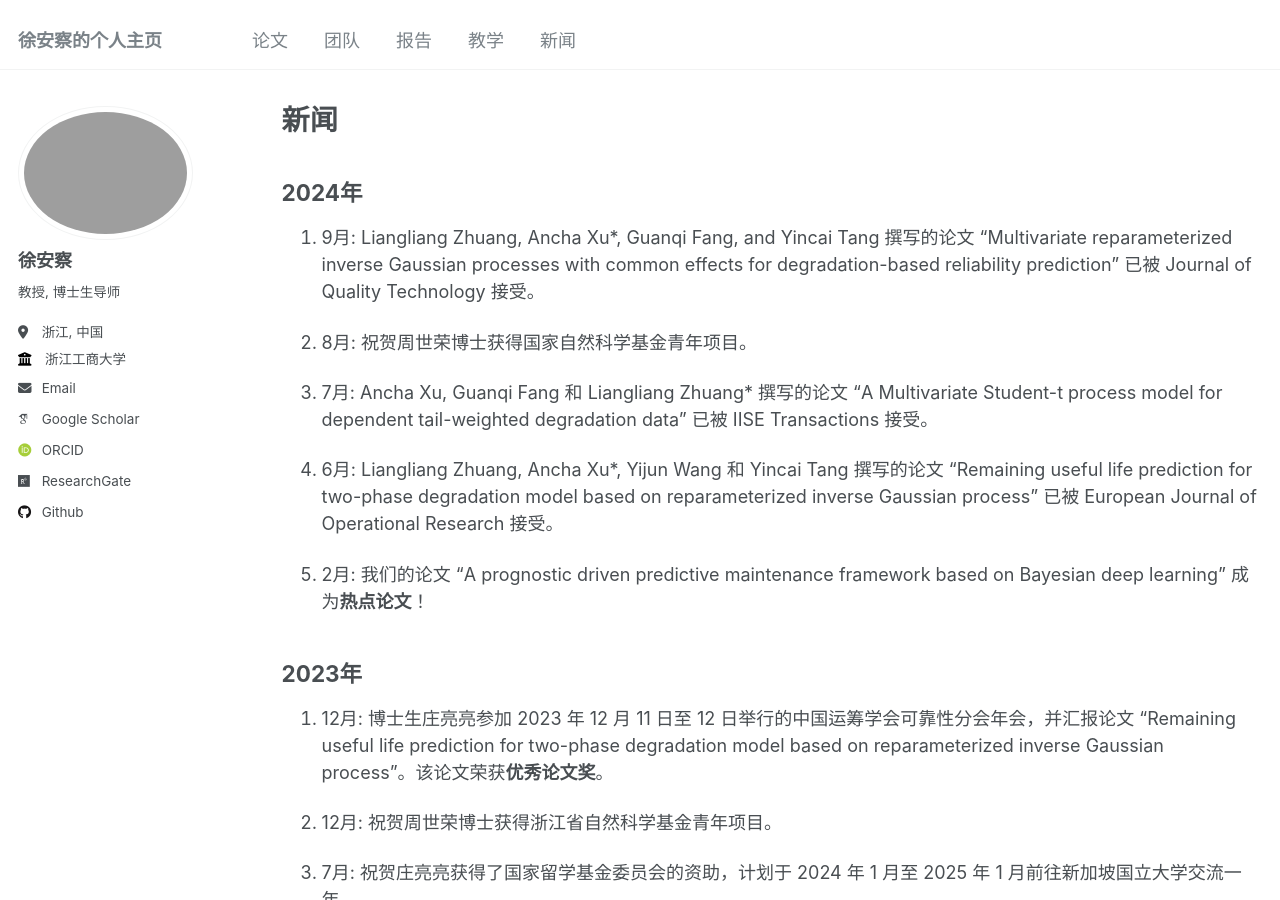
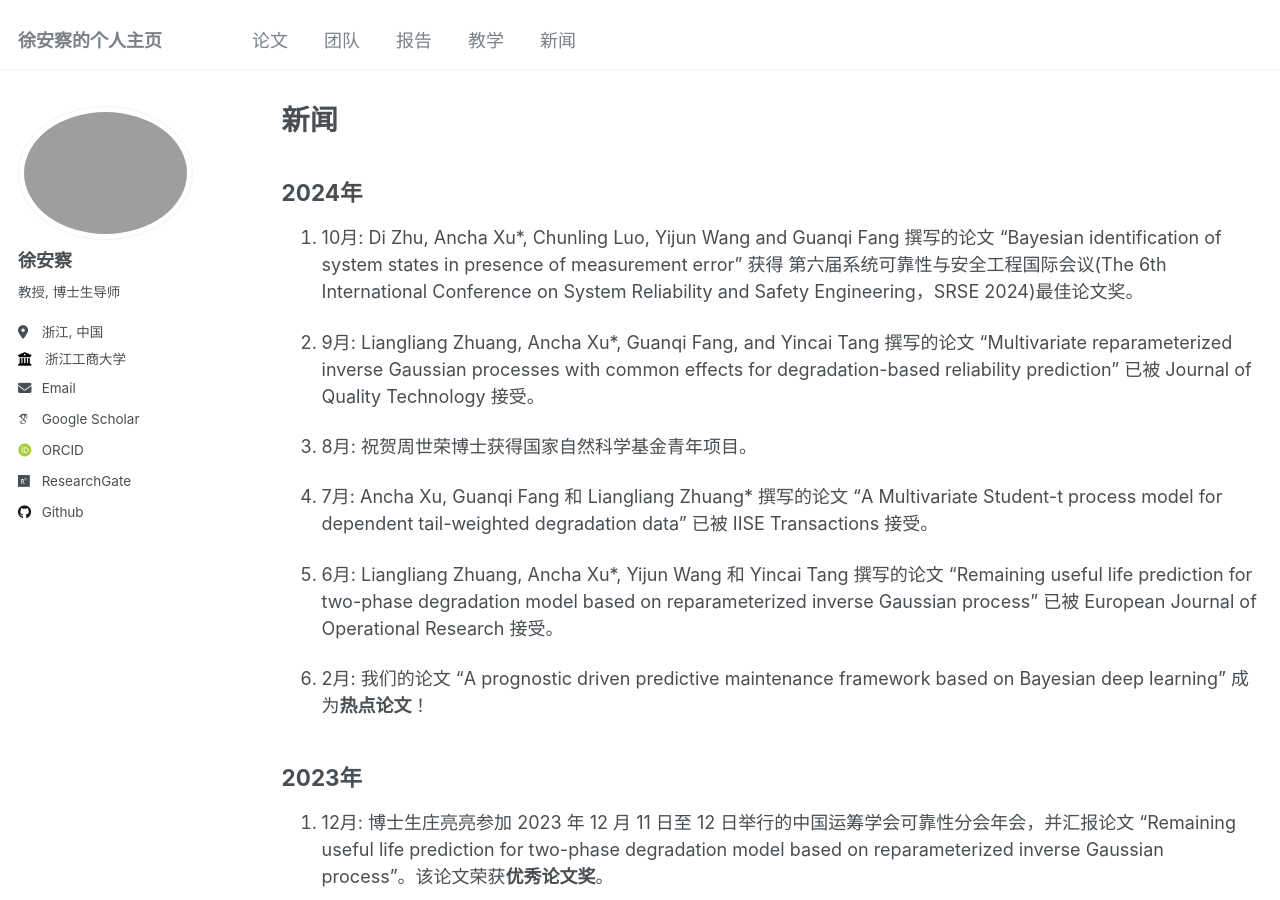
Before and after one commit to XU-ANCHA/XU-ANCHA.github.io, a Jekyll site: the page built from _pages/year-archive.md, in a window 1280 px wide and 900 px high. Built offline with Jekyll 4.4.1, drawn with Linux system fonts in a browser that asks for light colours; some web fonts are replaced.

Commit message:
Update year-archive.md

```diff
--- a/_pages/year-archive.md
+++ b/_pages/year-archive.md
@@ -6,6 +6,9 @@ author_profile: true
 ---
 
 ## 2024年
+
+1. 10月: Di Zhu, Ancha Xu\*, Chunling Luo, Yijun Wang and Guanqi Fang 撰写的论文 “Bayesian identification of system states in presence of measurement error” 获得
+   第六届系统可靠性与安全工程国际会议(The 6th International Conference on System Reliability and Safety Engineering，SRSE 2024)最佳论文奖。
 
 1. 9月: Liangliang Zhuang, Ancha Xu\*, Guanqi Fang, and Yincai Tang 撰写的论文 “Multivariate reparameterized inverse Gaussian processes with common effects for degradation-based reliability prediction” 已被 Journal of Quality Technology 接受。
 
```
